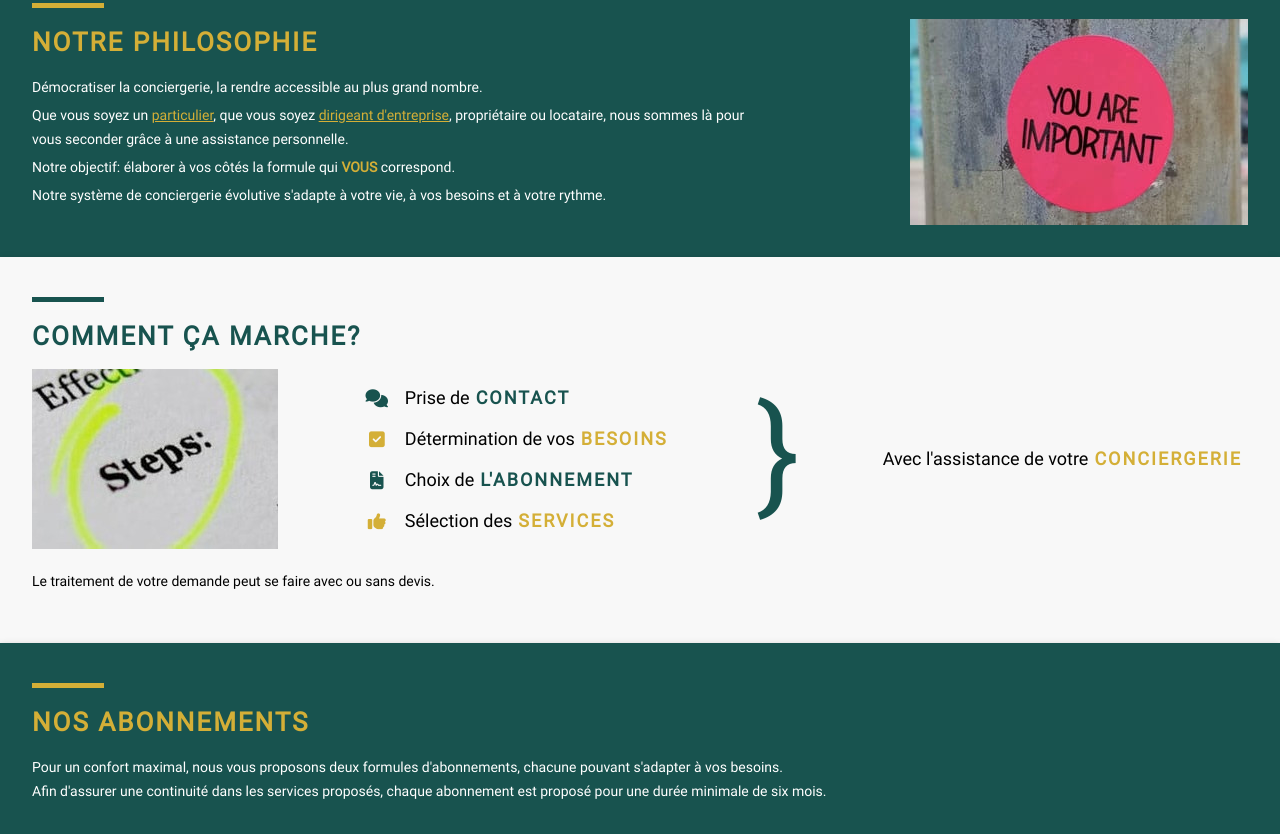
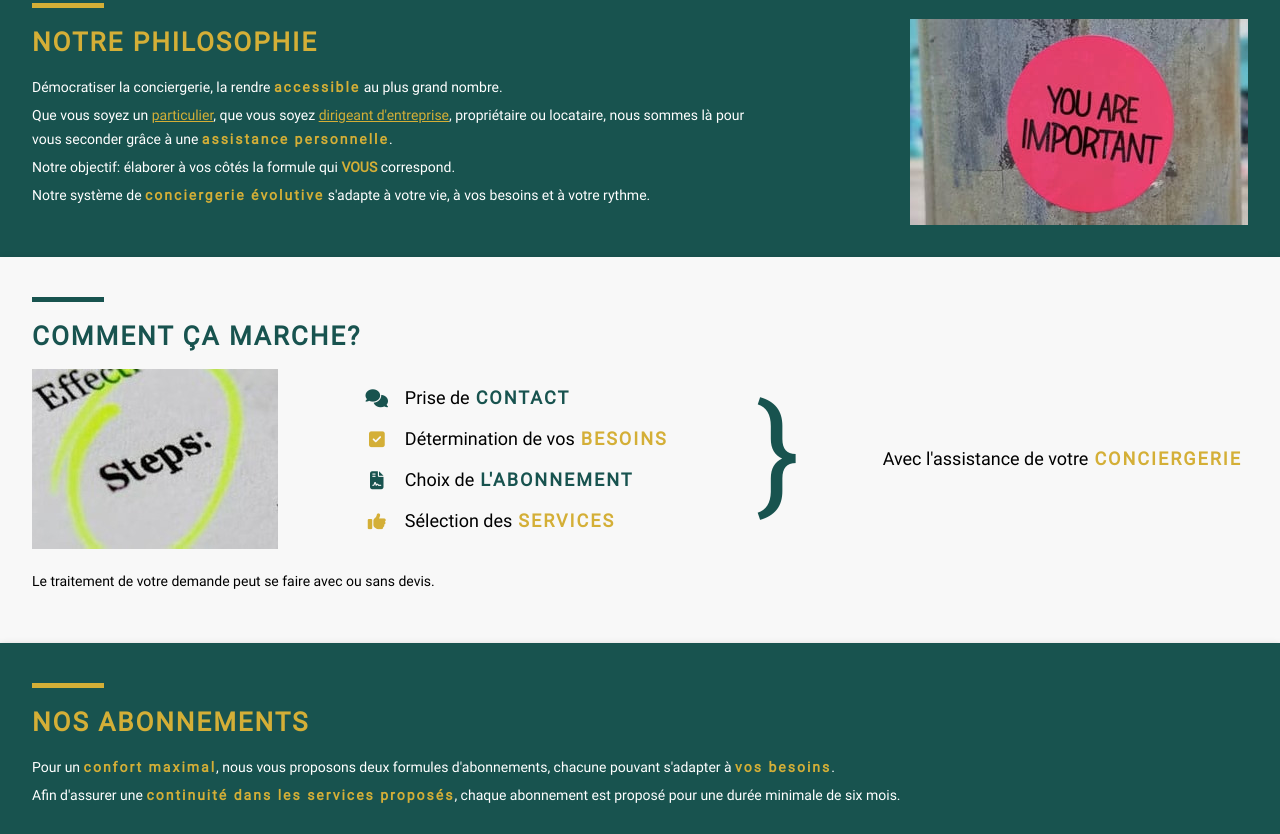
Before and after one commit to code-kiwi/msudconciergerie_test, a plain HTML site: page index.html in a window 1280 px wide. Shown: the part 765-1599 px from the top of the page. Drawn offline with Linux system fonts and the light colour scheme.

Commit message:
Highlights index.html content

```diff
--- a/index.html
+++ b/index.html
@@ -56,13 +56,17 @@
                 <div class="main__content__articles">
                     <article class="main__content__article main__content__article--mainBrandColor main__content__articlePhilosophy">
                         <h3 class="main__content__article__title">Notre philosophie</h3>
-                        <p class="main__content__article__paragraph">Démocratiser la conciergerie, la rendre accessible au plus grand nombre.</p>
+                        <p class="main__content__article__paragraph">
+                            Démocratiser la conciergerie, la rendre <span class="strong colorBrandSecondary letterSpacingBigger">accessible</span> au plus grand nombre.
+                        </p>
                         <p class="main__content__article__paragraph">
                             Que vous soyez un <a href="./particuliers.html">particulier</a>, que vous soyez <a href="./entreprises.html">dirigeant d'entreprise</a>, propriétaire ou locataire, nous
-                            sommes là pour vous seconder grâce à une assistance personnelle.
+                            sommes là pour vous seconder grâce à une <span class="strong colorBrandSecondary letterSpacingBigger">assistance personnelle</span>.
                         </p>
                         <p class="main__content__article__paragraph">Notre objectif: élaborer à vos côtés la formule qui <span class="uppercase strong colorBrandSecondary">vous</span> correspond.</p>
-                        <p class="main__content__article__paragraph">Notre système de conciergerie évolutive s'adapte à votre vie, à vos besoins et à votre rythme.</p>
+                        <p class="main__content__article__paragraph">
+                            Notre système de <span class="strong colorBrandSecondary letterSpacingBigger">conciergerie évolutive</span> s'adapte à votre vie, à vos besoins et à votre rythme.
+                        </p>
                         <div class="main__content__article__rightPicture imageHoverEffect">
                             <img src="./src/images/you_are_important.jpg" alt="Image avec texte vous êtes important" />
                             <div class="imageHoverEffect__textContainer">
@@ -98,8 +102,12 @@
                     <article class="main__content__article main__content__article--mainBrandColor">
                         <h3 class="main__content__article__title">Nos abonnements</h3>
                         <p class="main__content__article__paragraph">
-                            Pour un confort maximal, nous vous proposons deux formules d'abonnements, chacune pouvant s'adapter à vos besoins.<br />Afin d'assurer une continuité dans les services
-                            proposés, chaque abonnement est proposé pour une durée minimale de six mois.
+                            Pour un <span class="strong colorBrandSecondary letterSpacingBigger">confort maximal</span>, nous vous proposons deux formules d'abonnements, chacune pouvant s'adapter à
+                            <span class="strong colorBrandSecondary letterSpacingBigger">vos besoins</span>.
+                        </p>
+                        <p class="main__content__article__paragraph">
+                            Afin d'assurer une <span class="strong colorBrandSecondary letterSpacingBigger">continuité dans les services proposés</span>, chaque abonnement est proposé pour une durée
+                            minimale de six mois.
                         </p>
                         <div class="main__content__article__suscriptions">
                             <div class="main__content__article__suscription">
```
